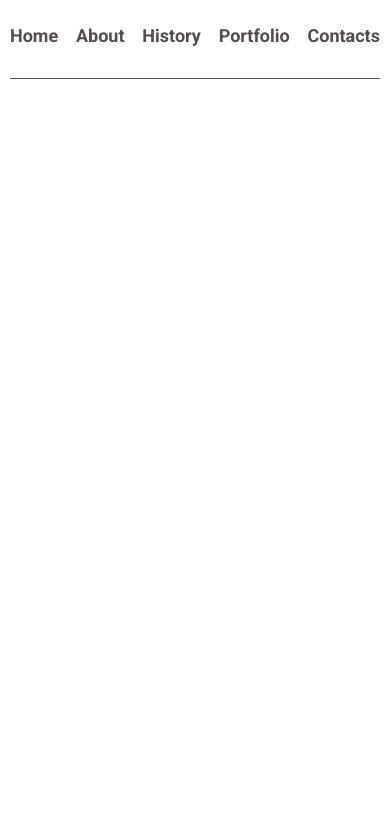
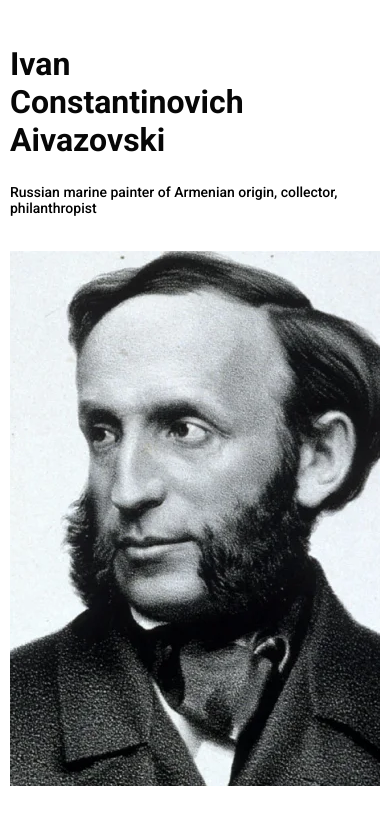
Before and after one commit to bibikov-cutie/aivazovski_page, a plain HTML site: page index.html in a window 390 px wide. Drawn offline with Linux system fonts and the light colour scheme.

Commit message:
home section

```diff
--- a/index.css
+++ b/index.css
@@ -1,3 +1,4 @@
 @import url('styles/basic.css');
 @import url('styles/variables.css');
 @import url('styles/header.css');
+@import url('styles/home.css');
--- a/index.html
+++ b/index.html
@@ -36,7 +36,13 @@
   </header>
 
   <main>
-
+    <section class="home" aria-label="home section">
+      <div class="container">
+        <h1 class="home-title" aria-label="title">Ivan Constantinovich Aivazovski</h1>
+        <p class="home-description" aria-label="description">Russian marine painter of Armenian origin, collector, philanthropist</p>
+        <img src="assets/webp/portrait 1.webp" alt="portrait of Aivazovski" class="home-img">
+      </div>
+    </section>
   </main>
 
   <footer>
--- a/styles/basic.css
+++ b/styles/basic.css
@@ -19,6 +19,10 @@ a {
   color: unset;
 }
 
+h1, p {
+  margin: 0;
+}
+
 .container {
   margin: 0 auto;
   max-width: 970px;
--- a/styles/header.css
+++ b/styles/header.css
@@ -1,8 +1,6 @@
+
 .header {
   padding: 25px 0 0 0;
-}
-
-.nav {
 }
 
 .nav::after {
@@ -48,7 +46,7 @@
   right: 0;
 }
 
-@media (max-width: 400px;) {
+@media (max-width: 480px) {
   .header {
     display: none;
   }
--- /dev/null
+++ b/styles/home.css
@@ -0,0 +1,35 @@
+.home {
+  text-align: center;
+}
+
+.home-title {
+  font-size: 45px;
+  font-weight: 700;
+  color: var(--color-main-black);
+  margin: 45px 0 25px 0;
+}
+
+.home-description {
+  margin: 0 0 35px 0;
+  font-size: 18px;
+  font-weight: 500;
+}
+
+.home-img {
+  width: 100%;
+  height: 535px;
+  object-fit: cover;
+}
+
+@media (max-width: 480px) {
+  .home {
+    text-align: left;
+  }
+  .home-title {
+    max-width: 250px;
+  font-size: 32px;
+  }
+  .home-description {
+  font-size: 14px;
+  }
+}
```
